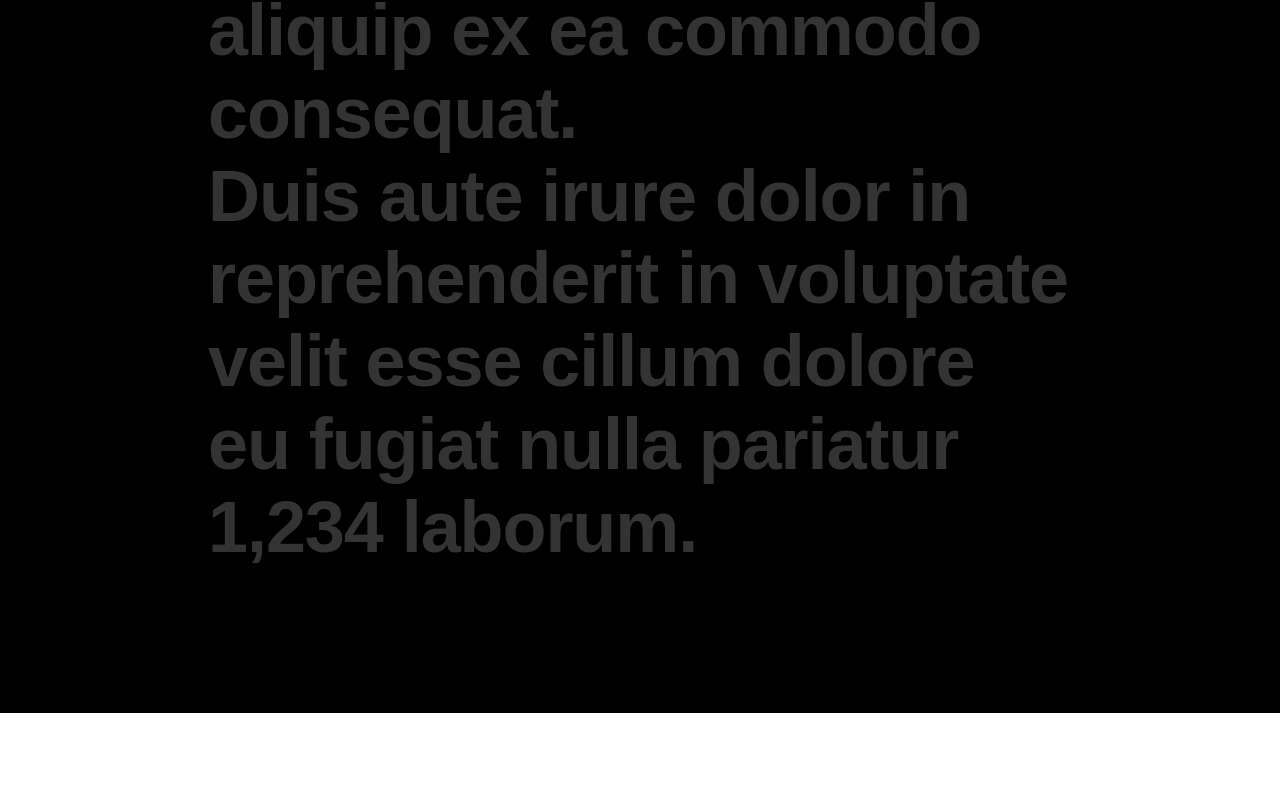
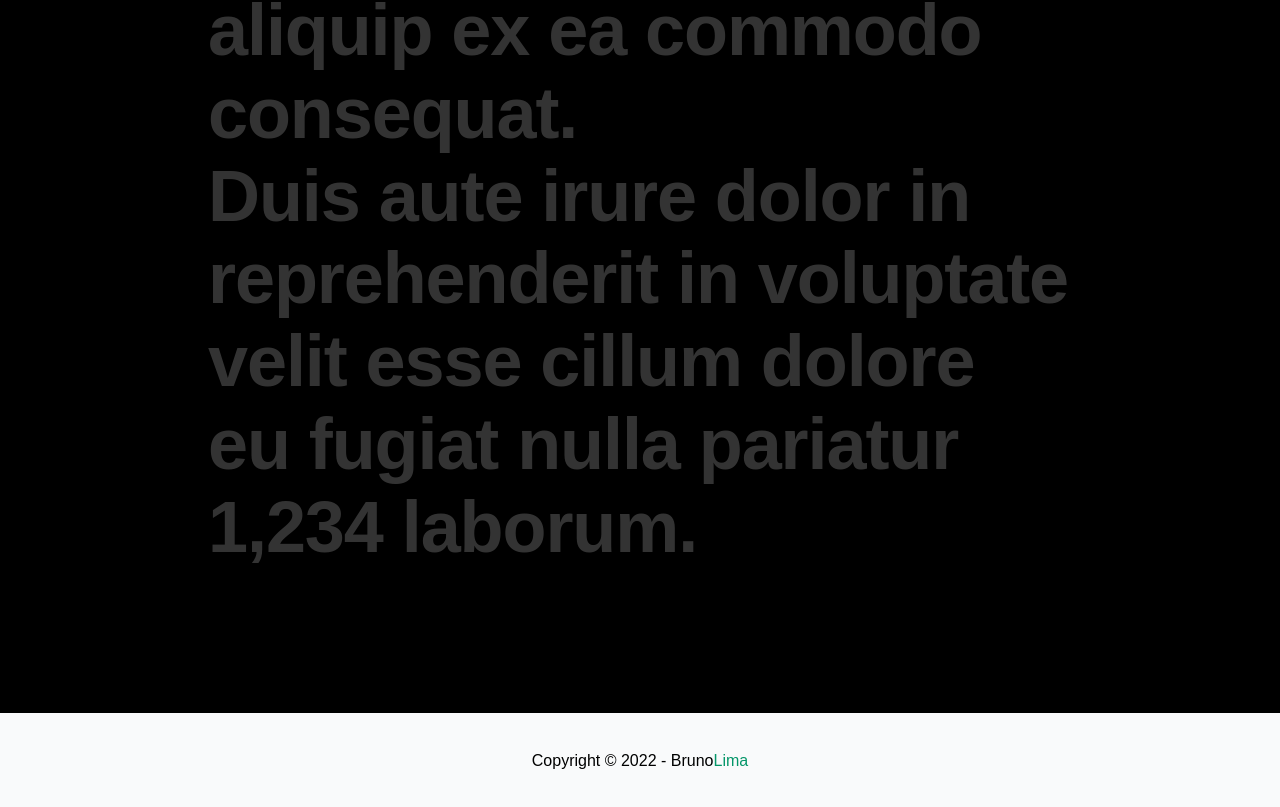
Before and after one commit to brunoliimas/lorem-ipsum, a Next.js app: page / in a window 1280 px wide. Shown: the part 1956-2763 px from the top of the page. Before the commit the page ends 2669 px from the top, so only its background shows below. Built offline with nearby package versions, Linux system fonts and the light colour scheme.

Commit message:
Creating the Footer Component

```diff
--- /dev/null
+++ b/components/Footer.tsx
@@ -0,0 +1,11 @@
+import React from "react"
+
+
+const Footer: React.FC= () => {
+   return (
+      <footer className="w-full h-24 bg-gray-50 flex flex-col justify-center items-center">
+         <h2 className="text-base">Copyright © 2022 - <a href="https://github.com/brunoliimas/" target="_blank" rel="noopener noreferrer">Bruno<span className="text-emerald-600">Lima</span></a></h2>
+      </footer>
+   )
+}
+export default Footer;
--- a/pages/index.tsx
+++ b/pages/index.tsx
@@ -1,6 +1,7 @@
 import type { NextPage } from 'next'
 import Head from 'next/head'
 import AboutUs from '../components/AboutUs'
+import Footer from '../components/Footer'
 import Masterhead from '../components/Masterhead'
 import Skills from '../components/Skilss'
 
@@ -17,7 +18,8 @@ const Home: NextPage = () => {
 
       <Masterhead />
       <AboutUs/>
-      <Skills/>
+      <Skills />
+      <Footer />
     </>
   )
 }
```
